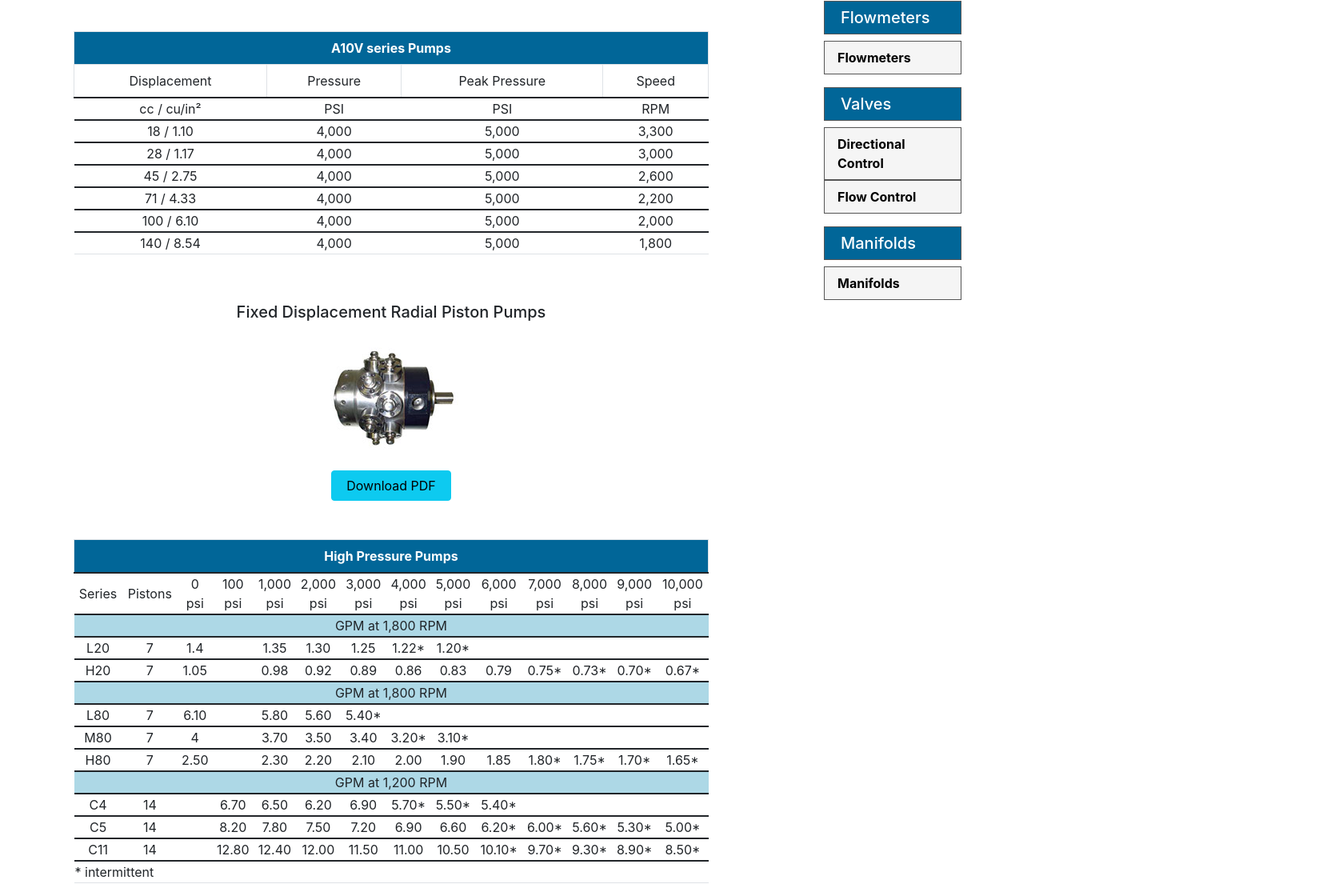
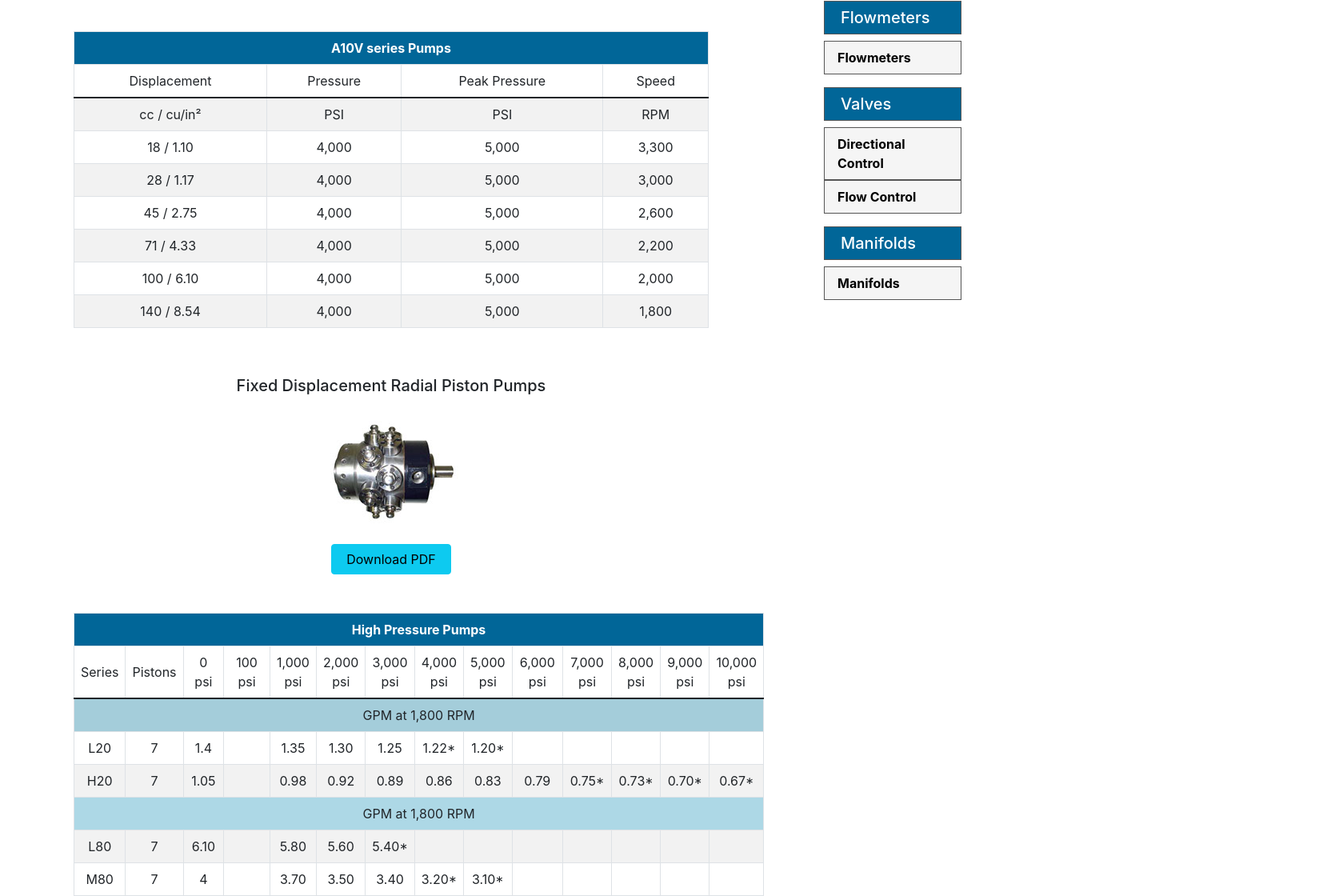
Before and after one commit to ZichKoding/elindo, a React (Create React App) app in the folder client/: page /Products in a window 1280 px wide. Shown: the part 485-1605 px from the top of the page at 80% size, 1674 px wide, since content can reach past the window. Built offline with nearby package versions, Linux system fonts and the light colour scheme.

Commit message:
products' and Services css are now fixed

```diff
--- a/client/src/App.css
+++ b/client/src/App.css
@@ -29,7 +29,7 @@
   padding-right: 1.7em;
   padding-bottom: 1em;
   height: auto;
-  /* max-width: 110px !important;  */ /* IS THIS NEEDED??? */
+  max-width: 110px !important;
 }
 .main-footer2 {
   background-color: black;
--- a/client/src/components/Footer/index.js
+++ b/client/src/components/Footer/index.js
@@ -10,7 +10,7 @@ function Footer() {
 
     return (
         <>
-            <div className="row">
+            {/* <div className="row">
                 <div className="main-footer2">
                     <h6 className="banner-text">
                         Technical Union | Industrial Exports | Pumps | Motors | Valves |
@@ -18,7 +18,7 @@ function Footer() {
                         Accumulators | Oil Analysis | General Industrial Supplies..
                     </h6>
                 </div>
-            </div>
+            </div> */}
             <div className="row">
                 <footer className="main-footer">
                 <p className="copyright">
--- a/client/src/pages/DirectionalControlValves.js
+++ b/client/src/pages/DirectionalControlValves.js
@@ -11,8 +11,8 @@ function DirectionalControlValves() {
                     <a href={require("../assets/pdf files/directional-control-valves.pdf")} class="btn btn-info">Download PDF</a> <br /> <br />
 
                     <table class="table table-hover table-striped table-bordered">
+                        <thead>
                             <tr>
-                            <thead />
                                 <th colspan="4" class="product-title-table-text"> Directional Control Valves </th>
                             </tr>
 
@@ -21,8 +21,9 @@ function DirectionalControlValves() {
                                 <td colspan="2">Pressure (psi)</td>
                                 <td> GPM </td>
                             </tr>
+                        </thead>
 
-
+                        <tbody>
                             <tr class="inside-table-text">
                                 <td></td>
                                 <td><strong>P-A-B</strong></td>
@@ -43,6 +44,7 @@ function DirectionalControlValves() {
                                 <td>2,300</td>
                                 <td>32</td>
                             </tr>
+                        </tbody>
                     </table>
                 </div>
                 <ProductNav />
--- a/client/src/pages/FlowControlValves.js
+++ b/client/src/pages/FlowControlValves.js
@@ -11,8 +11,8 @@ function FlowControlValves() {
                     <a href={require("../assets/pdf files/flow-control-valves.pdf")} className="btn btn-info">Download PDF</a> <br /> <br />
 
                     <table className= "table table-hover table-striped table-bordered">
+                        <thead>
                             <tr>
-                            <thead />
                                 <th colspan="5" className="product-title-table-text"> Flow Control Valves </th>
                             </tr>
 
@@ -21,7 +21,9 @@ function FlowControlValves() {
                                 <td colspan="2">Connection</td>
                                 <td>Rated GPM</td>
                             </tr>
+                        </thead>
 
+                        <tbody>
                             <tr className="inside-table-text">
                                 <td></td>
                                 <td><strong>SAE</strong></td>
@@ -45,6 +47,7 @@ function FlowControlValves() {
                                 <td>5-100</td>
                                 <td>5-70</td>
                             </tr>
+                        </tbody>
                     </table>
                     <br />
                 </div>
--- a/client/src/pages/FlowMeters.js
+++ b/client/src/pages/FlowMeters.js
@@ -12,8 +12,8 @@ function FlowMeters() {
                     <a href={require("../assets/pdf files/Simple-Flowmeter-Datasheet.pdf")} class="btn btn-info">Download PDF</a> <br /> <br />
 
                     <table class= "table table-hover table-striped table-bordered">
+                        <thead>
                             <tr>
-                            <thead />
                                 <th colspan="4" class="product-title-table-text">Flowmeters </th>
                             </tr>
 
@@ -23,7 +23,9 @@ function FlowMeters() {
                                 <td>Ports<br /> SAE / NPT</td>
                                 <td> GPM </td>
                             </tr>
+                        </thead>
 
+                        <tbody>
                             <tr class="inside-table-text">
                                 <td>1</td>
                                 <td>3,500 (aluminum or brass) <br /> 6,000 (Stainless Steel)</td>
@@ -44,6 +46,7 @@ function FlowMeters() {
                                 <td>#20, #24, #32 <br /> 1-1/4", 1-1/2", 2"</td>
                                 <td> 5-50 <br /> 5-75 <br /> 10-100</td>
                             </tr>
+                        </tbody>
                     </table>
                     <br />
                     <HydraulicFlowMeterForm />
--- a/client/src/pages/GerolerMotors.js
+++ b/client/src/pages/GerolerMotors.js
@@ -13,8 +13,8 @@ function GerolerMotors() {
                     <a href={require("../assets/pdf files/hi-torque-low-speed-hydraulic-motors.pdf")} className="btn btn-info">Download PDF</a> <br /> <br />
 
                     <table className= "table table-hover table-striped table-bordered">
+                        <thead>
                             <tr>
-                            <thead />
                                 <th colspan="5" className="product-title-table-text">Geroler Motors </th>
                             </tr>
 
@@ -25,7 +25,9 @@ function GerolerMotors() {
                                 <td> Pressure <br />&gt; (psi)</td>
                                 <td> RPM</td>
                             </tr>
+                        </thead>
 
+                        <tbody>
                             <tr className="inside-table-text">
                                 <td>H Series</td>
                                 <td>Axial</td>
@@ -65,6 +67,7 @@ function GerolerMotors() {
                                 <td> 4,000</td>
                                 <td>10-446</td>
                             </tr>
+                        </tbody>
                     </table>
                     <br />
                     <HydraulicMotorForm />
--- a/client/src/pages/Manifolds.js
+++ b/client/src/pages/Manifolds.js
@@ -18,8 +18,8 @@ function Manifolds() {
                     <br /> <br />
 
                     <table className="table table-hover table-striped table-bordered">
+                        <thead>
                             <tr>
-                            <thead />
                                 <th colspan="4" className="product-title-table-text"> Hydraulic Manifolds </th>
                             </tr>
 
@@ -29,7 +29,9 @@ function Manifolds() {
                                 <td>Material</td>
                                 <td> Stations</td>
                             </tr>
+                        </thead>
 
+                        <tbody>
                             <tr className="inside-table-text">
                                 <td>D03</td>
                                 <td>3,000</td>
@@ -85,6 +87,7 @@ function Manifolds() {
                                 <td>Ductile Iron</td>
                                 <td>1-7</td>
                             </tr>
+                        </tbody>
                     </table>
                     <br />
                 </div>
--- a/client/src/pages/Products.js
+++ b/client/src/pages/Products.js
@@ -5,21 +5,21 @@ import ProductNav from "../components/ProductNav";
 function Products() {
     return (
         <>
-            <div class="row">
-                <div class=" col-md-9">
-                    <div class="col-md-12">
+            <div className="row">
+                <div className=" col-md-9">
+                    <div className="col-md-12">
 
-                        <h6 class="piston-pump"> Variable Displacement piston pumps</h6> <br/>
-                        <img src={require("../assets/images/rexrothpump-1.png")} class= "rexrothpump" alt="piston-pump" /> <br/>
-                        <a href={require("../assets/pdf files/a10v-pump-catalog.pdf")} class="btn btn-info">Download PDF</a> <br/> <br/>
+                        <h6 className="piston-pump"> Variable Displacement piston pumps</h6> <br/>
+                        <img src={require("../assets/images/rexrothpump-1.png")} className= "rexrothpump" alt="piston-pump" /> <br/>
+                        <a href={require("../assets/pdf files/a10v-pump-catalog.pdf")} className="btn btn-info">Download PDF</a> <br/> <br/>
 
-                        <table class= "table table-hover table-striped table-bordered">
+                        <table className= "table table-hover table-striped table-bordered">
 
                             <thead>
                                 <tr>
-                                    <th colspan="4" class="a10-table-title">A10V series Pumps</th>
+                                    <th colspan="4" className="a10-table-title">A10V series Pumps</th>
                                 </tr>
-                                <tr class="inside-table-text">
+                                <tr className="inside-table-text">
                                     <td>Displacement</td>
                                     <td>Pressure</td>
                                     <td>Peak Pressure</td>
@@ -27,65 +27,66 @@ function Products() {
                                 </tr>
                             </thead>
 
-
-                            <tr class="inside-table-text">
+                            <tbody>
+                                <tr className="inside-table-text">
                                     <td>cc / cu/in²</td>
                                     <td>PSI</td>
                                     <td>PSI</td>
                                     <td>RPM</td>
                                 </tr>
-                            <tr class="inside-table-text">
+                                <tr className="inside-table-text">
                                     <td>18 / 1.10</td>
                                     <td>4,000</td>
                                     <td>5,000</td>
                                     <td>3,300</td>
                                 </tr>
-                            <tr class="inside-table-text">
+                                <tr className="inside-table-text">
                                     <td>28 / 1.17</td>
                                     <td>4,000</td>
                                     <td>5,000</td>
                                     <td>3,000</td>
                                 </tr>
-                            <tr class="inside-table-text">
+                                <tr className="inside-table-text">
                                     <td>45 / 2.75</td>
                                     <td>4,000</td>
                                     <td>5,000</td>
                                     <td>2,600</td>
                                 </tr>
-                            <tr class="inside-table-text">
+                                <tr className="inside-table-text">
                                     <td>71 / 4.33</td>
                                     <td>4,000</td>
                                     <td>5,000</td>
                                     <td>2,200</td>
                                 </tr>
-                            <tr class="inside-table-text">
+                                <tr className="inside-table-text">
                                     <td>100 / 6.10</td>
                                     <td>4,000</td>
                                     <td>5,000</td>
                                     <td>2,000</td>
                                 </tr>
-                            <tr class="inside-table-text">
+                                <tr className="inside-table-text">
                                     <td>140 / 8.54</td>
                                     <td>4,000</td>
                                     <td>5,000</td>
                                     <td>1,800</td>
                                 </tr>
+                            </tbody>
                         </table>
                     </div>
-                    <div class ="col-md-12">
+                    <div className ="col-md-12">
 
-                        <h6 class="fixed-piston-pump"> Fixed Displacement Radial Piston Pumps</h6> <br/>
-                        <img src={require("../assets/images/radial-piston-pump.png")} class= "fixed-piston-pump-pic" alt="fixed-piston-pump" /> <br/>
-                        <a href={require("../assets/pdf files/radial-piston-pumps.pdf")} class="btn btn-info">Download PDF</a> <br/> <br/>
+                        <h6 className="fixed-piston-pump"> Fixed Displacement Radial Piston Pumps</h6> <br/>
+                        <img src={require("../assets/images/radial-piston-pump.png")} className= "fixed-piston-pump-pic" alt="fixed-piston-pump" /> <br/>
+                        <a href={require("../assets/pdf files/radial-piston-pumps.pdf")} className="btn btn-info">Download PDF</a> <br/> <br/>
 
-                        <table class= "table table-hover table-striped table-bordered">
+                        <table className= "table table-hover table-striped table-bordered">
                             <thead>
                                 <tr>
-                                    <th colspan="14" class="a10-table-title">High Pressure Pumps</th>
+                                    <th colspan="14" className="a10-table-title">High Pressure Pumps</th>
                                 </tr>
-                            </thead>
 
-                            <tr class="inside-table-text">
+
+                                <tr className="inside-table-text">
                                     <td>Series</td>
                                     <td>Pistons</td>
                                     <td>0 <br/> psi</td>
@@ -101,13 +102,14 @@ function Products() {
                                     <td>9,000 <br/> psi</td>
                                     <td>10,000 <br/> psi</td>
                                 </tr>
+                            </thead>
 
-
-                            <tr class="inside-table-text">
-                                <td colspan="14" class="pressure-piston-pump-rpm">GPM at 1,800 RPM</td>
+                            <tbody>
+                                <tr className="inside-table-text">
+                                    <td colspan="14" className="pressure-piston-pump-rpm">GPM at 1,800 RPM</td>
 
                                 </tr>
-                            <tr class="inside-table-text">
+                                <tr className="inside-table-text">
                                     <td>L20</td>
                                     <td>7</td>
                                     <td>1.4</td>
@@ -123,7 +125,7 @@ function Products() {
                                     <td></td>
                                     <td></td>
                                 </tr>
-                            <tr class="inside-table-text">
+                                <tr className="inside-table-text">
                                     <td>H20</td>
                                     <td>7</td>
                                     <td>1.05</td>
@@ -140,9 +142,9 @@ function Products() {
                                     <td>0.67*</td>
                                 </tr>
                                 <tr >
-                                <td colspan="14" class="pressure-piston-pump-rpm">GPM at 1,800 RPM</td>
+                                    <td colspan="14" className="pressure-piston-pump-rpm">GPM at 1,800 RPM</td>
                                 </tr>
-                            <tr class="inside-table-text">
+                                <tr className="inside-table-text">
                                     <td>L80</td>
                                     <td>7</td>
                                     <td>6.10</td>
@@ -158,7 +160,7 @@ function Products() {
                                     <td> </td>
                                     <td></td>
                                 </tr>
-                            <tr class="inside-table-text">
+                                <tr className="inside-table-text">
                                     <td>M80</td>
                                     <td>7</td>
                                     <td>4</td>
@@ -174,7 +176,7 @@ function Products() {
                                     <td> </td>
                                     <td></td>
                                 </tr>
-                            <tr class="inside-table-text">
+                                <tr className="inside-table-text">
                                     <td>H80</td>
                                     <td>7</td>
                                     <td>2.50</td>
@@ -191,9 +193,9 @@ function Products() {
                                     <td>1.65*</td>
                                 </tr>
                                 <tr>
-                                <td colspan="14" class="pressure-piston-pump-rpm">GPM at 1,200 RPM</td>
+                                    <td colspan="14" className="pressure-piston-pump-rpm">GPM at 1,200 RPM</td>
                                 </tr>
-                            <tr class="inside-table-text">
+                                <tr className="inside-table-text">
                                     <td>C4</td>
                                     <td>14</td>
                                     <td></td>
@@ -209,7 +211,7 @@ function Products() {
                                     <td> </td>
                                     <td></td>
                                 </tr>
-                            <tr class="inside-table-text">
+                                <tr className="inside-table-text">
                                     <td>C5</td>
                                     <td>14</td>
                                     <td></td>
@@ -225,7 +227,7 @@ function Products() {
                                     <td>5.30*</td>
                                     <td>5.00*</td>
                                 </tr>
-                            <tr class="inside-table-text">
+                                <tr className="inside-table-text">
                                     <td>C11</td>
                                     <td>14</td>
                                     <td></td>
@@ -244,7 +246,7 @@ function Products() {
                                 <tr >
                                     <td colspan="14" >* intermittent</td>
                                 </tr>
-
+                            </tbody>
                         </table>
                         <br/> <br/>
                     </div>
--- a/client/src/pages/Services.js
+++ b/client/src/pages/Services.js
@@ -6,9 +6,10 @@ function Services() {
         <>
             <div className="row">
                 <div className= "col-md-9">
+                    <div className="row">
                         <div className="col-md-12">
 
-                        <img src={require("../assets/images/oil-analysis2.png")} className= "oil-analysis2" />
+                            <img src={require("../assets/images/oil-analysis2.png")} className="oil-analysis2" />
                             <p className ="oil-analysis-text">
                                 As a pro-active maintenance practice, oil analysis is crucial to detect problems within your machinery before a problem becomes bigger and more expensive issue to deal in your plant. <br /> <br />
 
@@ -17,6 +18,7 @@ function Services() {
                                 We provide a full range of oil analysis services to monitor your fluids working conditions.
                             </p>
                             <br /> <br />
+                        </div>
                     </div>
                     <div className="row">
                         <div className="col-md-6">
--- a/client/src/pages/VaneMotors.js
+++ b/client/src/pages/VaneMotors.js
@@ -13,8 +13,8 @@ function VaneMotors() {
                     <a href={require("../assets/pdf files/hydraulic-vane-motor-catalog.pdf")} class="btn btn-info">Download PDF</a> <br /> <br />
 
                     <table class= "table table-hover table-striped table-bordered">
+                        <thead>
                             <tr>
-                            <thead />
                                 <th colspan="4" class="product-title-table-text">Vane Motors </th>
                             </tr>
 
@@ -24,8 +24,9 @@ function VaneMotors() {
                                 <td>Max Torque <br /> (lb. in.) <br /> at max psi</td>
                                 <td> Max rpm and psi</td>
                             </tr>
+                        </thead>
 
-
+                        <tbody>
                             <tr class="inside-table-text">
                                 <td>25M</td>
                                 <td>2.68 <br /> 3.52 <br /> 4.19</td>
@@ -64,6 +65,7 @@ function VaneMotors() {
                                 </td>
 
                             </tr>
+                        </tbody>
                     </table>
                     <br />
                     <HydraulicMotorForm />
```
Also changed, not shown: client/src/pages/GearPumps.js (+8 -2 lines), client/src/pages/VanePumps.js (+12 -1 lines). Lines whose indentation alone changed are shown as unchanged.
